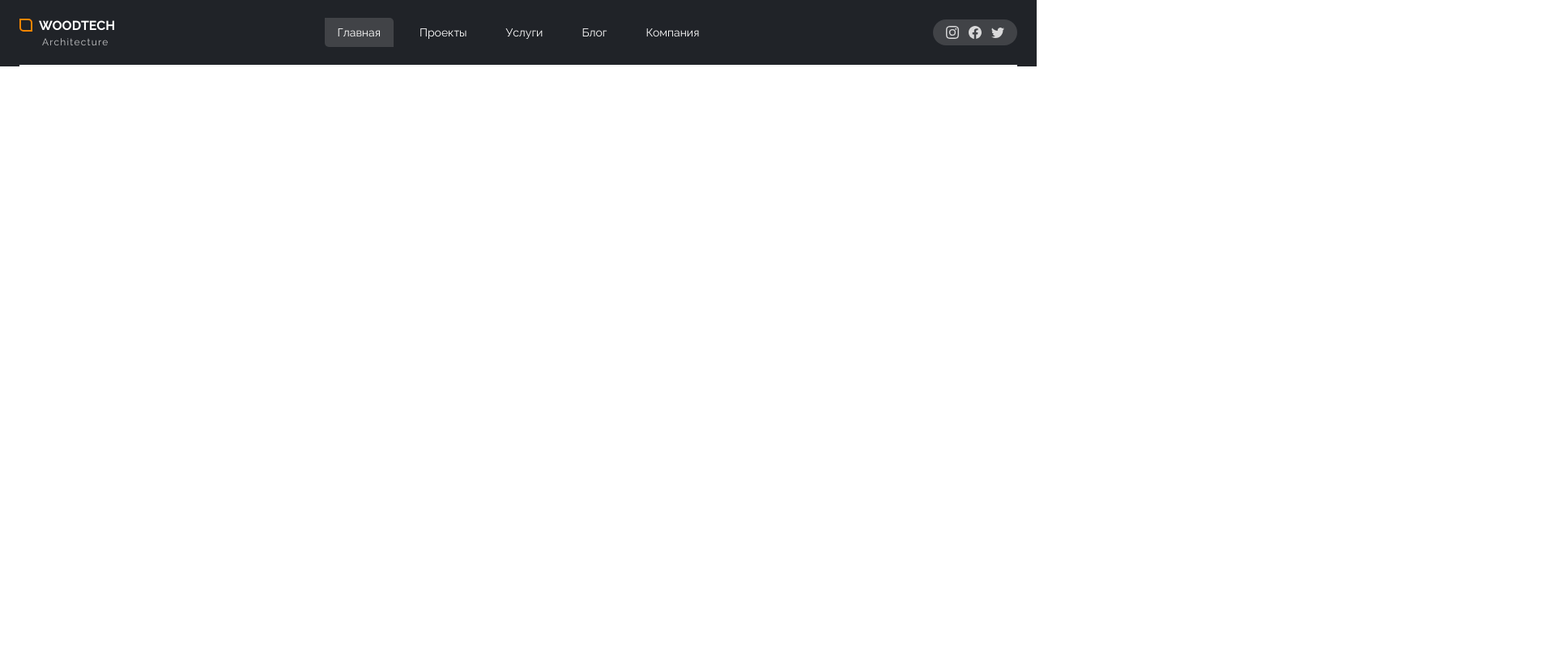
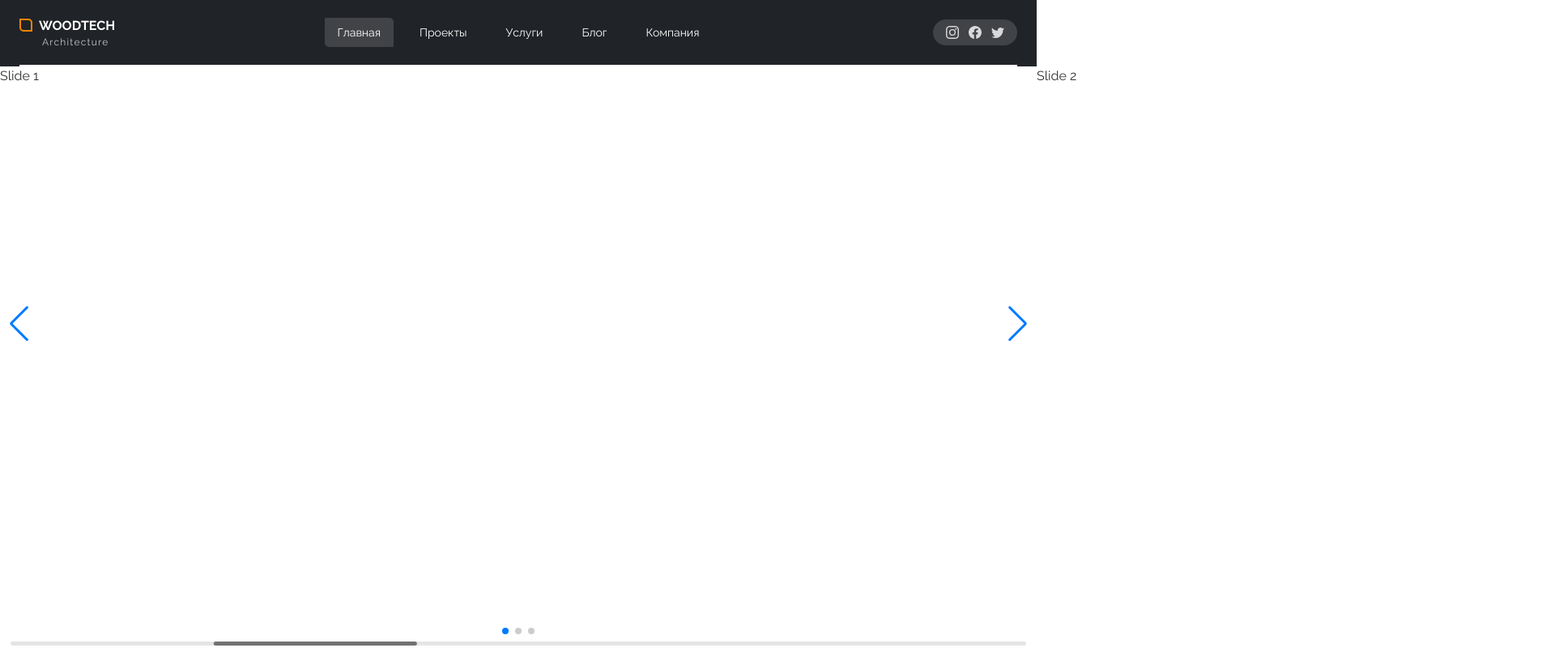
Before and after one commit to nurbolatk/woodtech-landing, a website built with Vite: page index.html in a window 1280 px wide. Shown: the top 800 px of the page at 81% size, 1920 px wide, since content can reach past the window. Built offline with nearby package versions, Linux system fonts and the light colour scheme; some packages are replaced by stand-ins of ours.

Commit message:
install swiper

```diff
--- a/index.html
+++ b/index.html
@@ -497,6 +497,24 @@
     </div>
 
     <!-- Slider -->
+    <div class="home-slider h-52 w-full">
+      <div class="swiper-wrapper">
+        <!-- Slides -->
+        <div class="swiper-slide">Slide 1</div>
+        <div class="swiper-slide">Slide 2</div>
+        <div class="swiper-slide">Slide 3</div>
+        ...
+      </div>
+      <!-- If we need pagination -->
+      <div class="swiper-pagination"></div>
+
+      <!-- If we need navigation buttons -->
+      <div class="swiper-button-prev"></div>
+      <div class="swiper-button-next"></div>
+
+      <!-- If we need scrollbar -->
+      <div class="swiper-scrollbar"></div>
+    </div>
 
     <script type="module" src="/src/main.ts"></script>
   </body>
--- a/package.json
+++ b/package.json
@@ -11,5 +11,8 @@
     "tailwindcss": "^3.0.2",
     "typescript": "^4.4.4",
     "vite": "^2.7.2"
+  },
+  "dependencies": {
+    "swiper": "^7.3.2"
   }
 }
--- a/src/main.ts
+++ b/src/main.ts
@@ -1,5 +1,7 @@
 import "./assets/styles/variables.css";
 import "./assets/styles/index.css";
+
+import "./swiper";
 
 const menuOpener = document.getElementById("menu-opener");
 const menuCloser = document.getElementById("menu-closer");
--- /dev/null
+++ b/src/swiper.ts
@@ -0,0 +1,30 @@
+import Swiper, { Pagination, Navigation, Scrollbar } from "swiper";
+import "swiper/css";
+import "swiper/css/navigation";
+import "swiper/css/pagination";
+import "swiper/css/scrollbar";
+
+Swiper.use([Navigation, Pagination, Scrollbar]);
+
+const homeSwiper: Swiper = new Swiper(".home-slider", {
+  // Optional parameters
+  loop: true,
+
+  autoplay: true,
+
+  // If we need pagination
+  pagination: {
+    el: ".swiper-pagination",
+  },
+
+  // Navigation arrows
+  navigation: {
+    nextEl: ".swiper-button-next",
+    prevEl: ".swiper-button-prev",
+  },
+
+  // And if we need scrollbar
+  scrollbar: {
+    el: ".swiper-scrollbar",
+  },
+});
```
Also changed, not shown: 1 other file.
